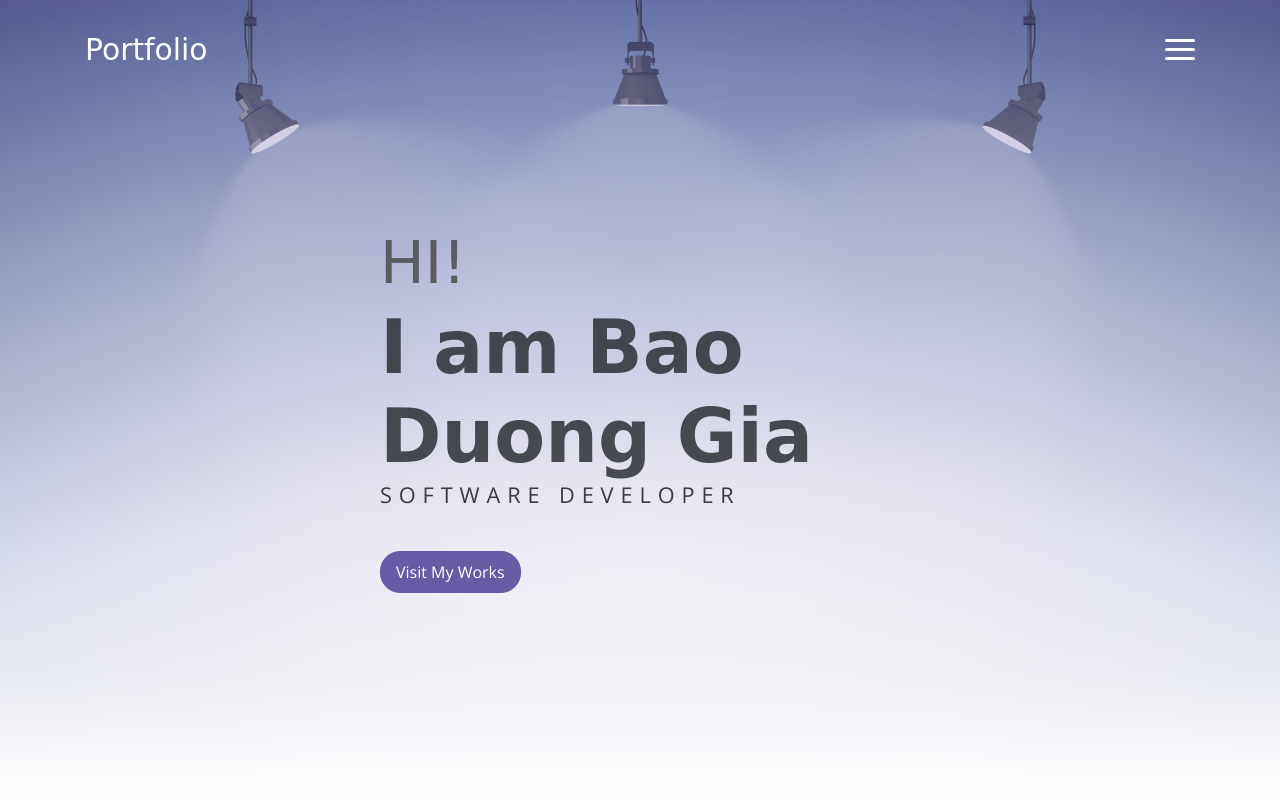
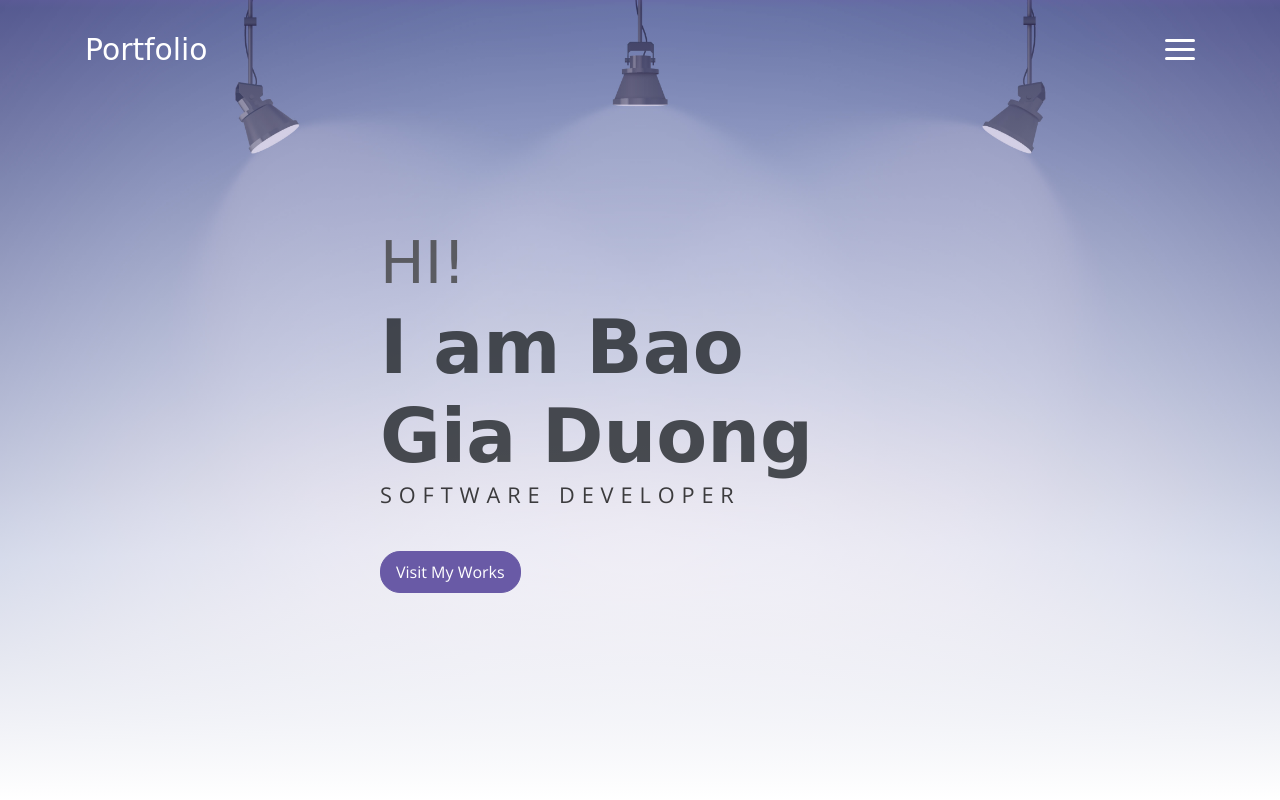
Before and after one commit to BaoDuong254/portfolio, a website: page public/index.html in a window 1280 px wide. Shown: the top 800 px of the page. Drawn offline with nearby package versions, Linux system fonts and the light colour scheme; a web font is replaced by a local one.

Commit message:
Update index.html

```diff
--- a/public/index.html
+++ b/public/index.html
@@ -13,20 +13,20 @@
     <!-- Primary Meta Tags -->
 <title>Bao - Portfolio</title>
 <meta name="title" content="Bao - Portfolio" />
-<meta name="description" content="Hi! I am Bao Duong Gia,  Software Developer." />
+<meta name="description" content="Hi! I am Bao Gia Duong,  Software Developer." />
 
 <!-- Open Graph / Facebook -->
 <meta property="og:type" content="website" />
 <meta property="og:url" content="https://portfoliobao.vercel.app/" />
 <meta property="og:title" content="Bao - Portfolio" />
-<meta property="og:description" content="Hi! I am Bao Duong Gia,  Software Developer." />
+<meta property="og:description" content="Hi! I am Bao Gia Duong,  Software Developer." />
 <meta property="og:image" content="https://portfoliobao.vercel.app/assets/imgs/metaOG.png" />
 
 <!-- Twitter -->
 <meta property="twitter:card" content="summary_large_image" />
 <meta property="twitter:url" content="https://portfoliobao.vercel.app/" />
 <meta property="twitter:title" content="Bao - Portfolio" />
-<meta property="twitter:description" content="Hi! I am Bao Duong Gia,  Software Developer." />
+<meta property="twitter:description" content="Hi! I am Bao Gia Duong,  Software Developer." />
 <meta property="twitter:image" content="https://portfoliobao.vercel.app/assets/imgs/metaOG.png" />
 
 <!-- Meta Tags Generated with https://metatags.io -->
@@ -81,7 +81,7 @@
         <div class="header-content container">
             <h1 class="header-title">
                 <span class="up">HI!</span>
-                <span class="down">I am Bao <br> Duong Gia</span>
+                <span class="down">I am Bao <br> Gia Duong</span>
             </h1>
             <p class="header-subtitle">SOFTWARE DEVELOPER</p>
 
```
